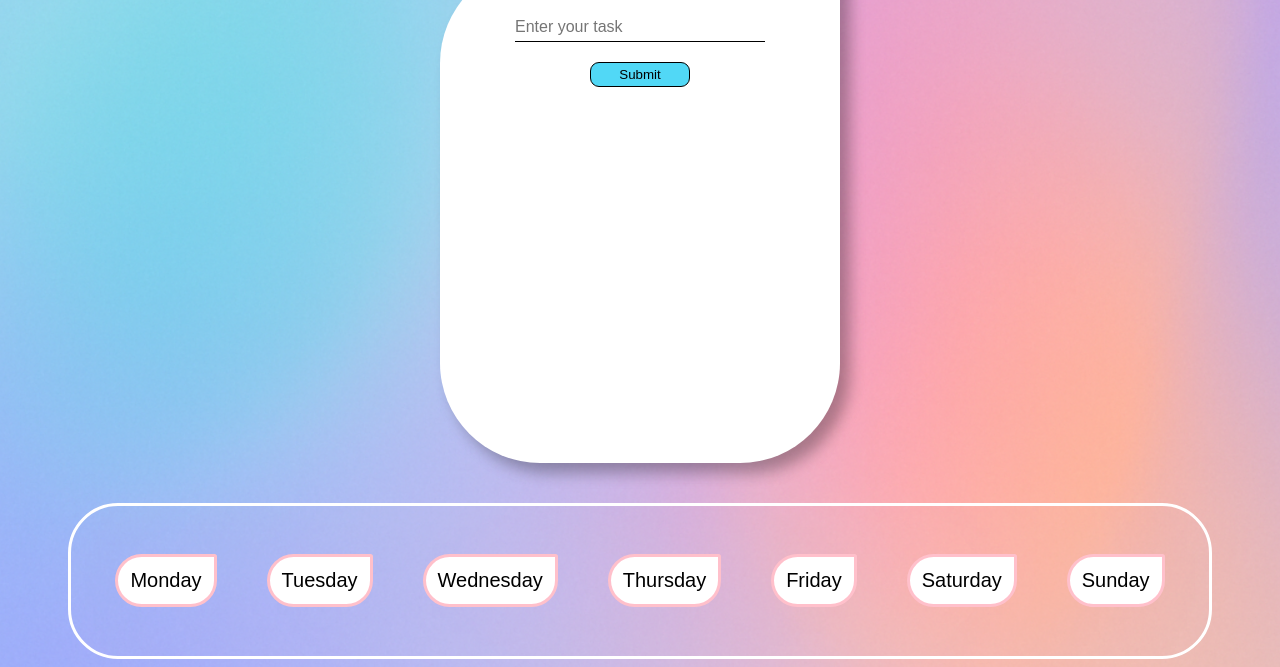
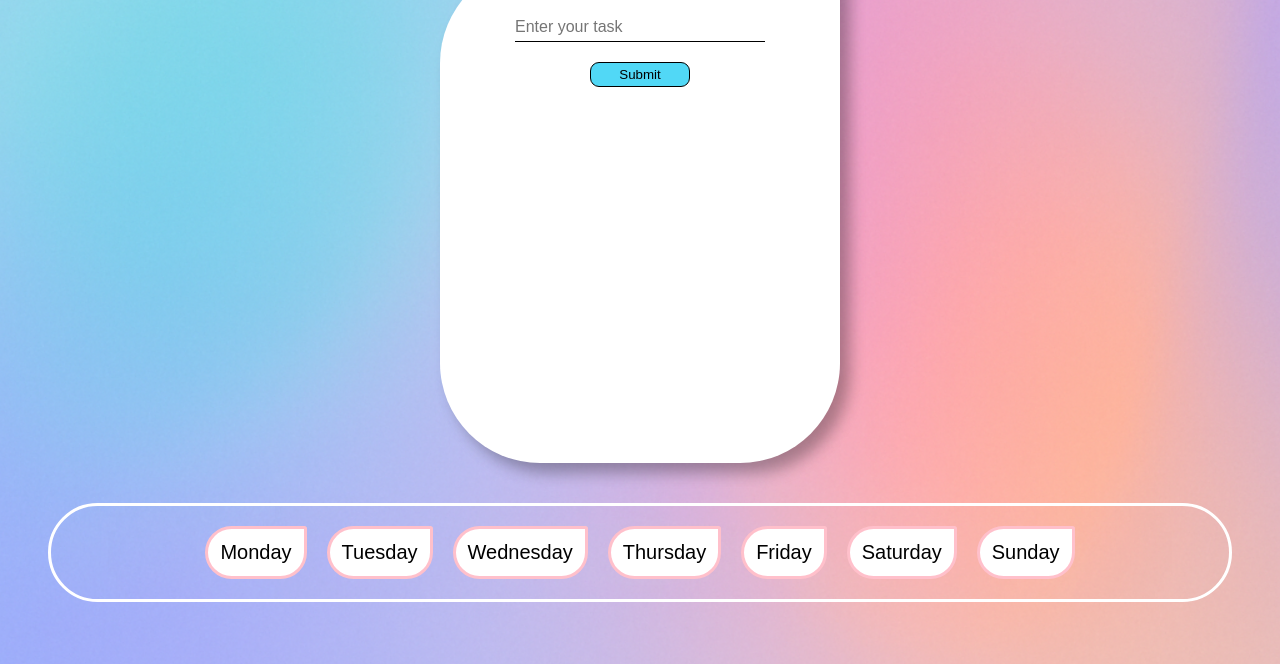
Before and after one commit to MERN-Stack-developer-Huzaifa/To-do-list-app, a plain HTML site: page index.html in a window 1280 px wide. Shown: the part 136-803 px from the top of the page. Drawn offline with Linux system fonts and the light colour scheme.

Commit message:
Update style.css

```diff
--- a/style.css
+++ b/style.css
@@ -99,14 +99,17 @@ li:hover {
 flex-direction: row;
 flex-wrap: wrap;
 width: 90%;
-    height: 150px;
+height: auto; /* allow flexible height */
 border: 3px solid white;
 backdrop-filter: blur(1000px);
-    gap: 50px;
+gap: 20px;
 justify-content: center;
 align-items: center;
 margin-top: 40px;
 border-radius: 50px;
+padding: 20px;
+overflow: auto;
+
 }
 
 #inside-days {
```
Lines whose indentation alone changed are shown as unchanged.
